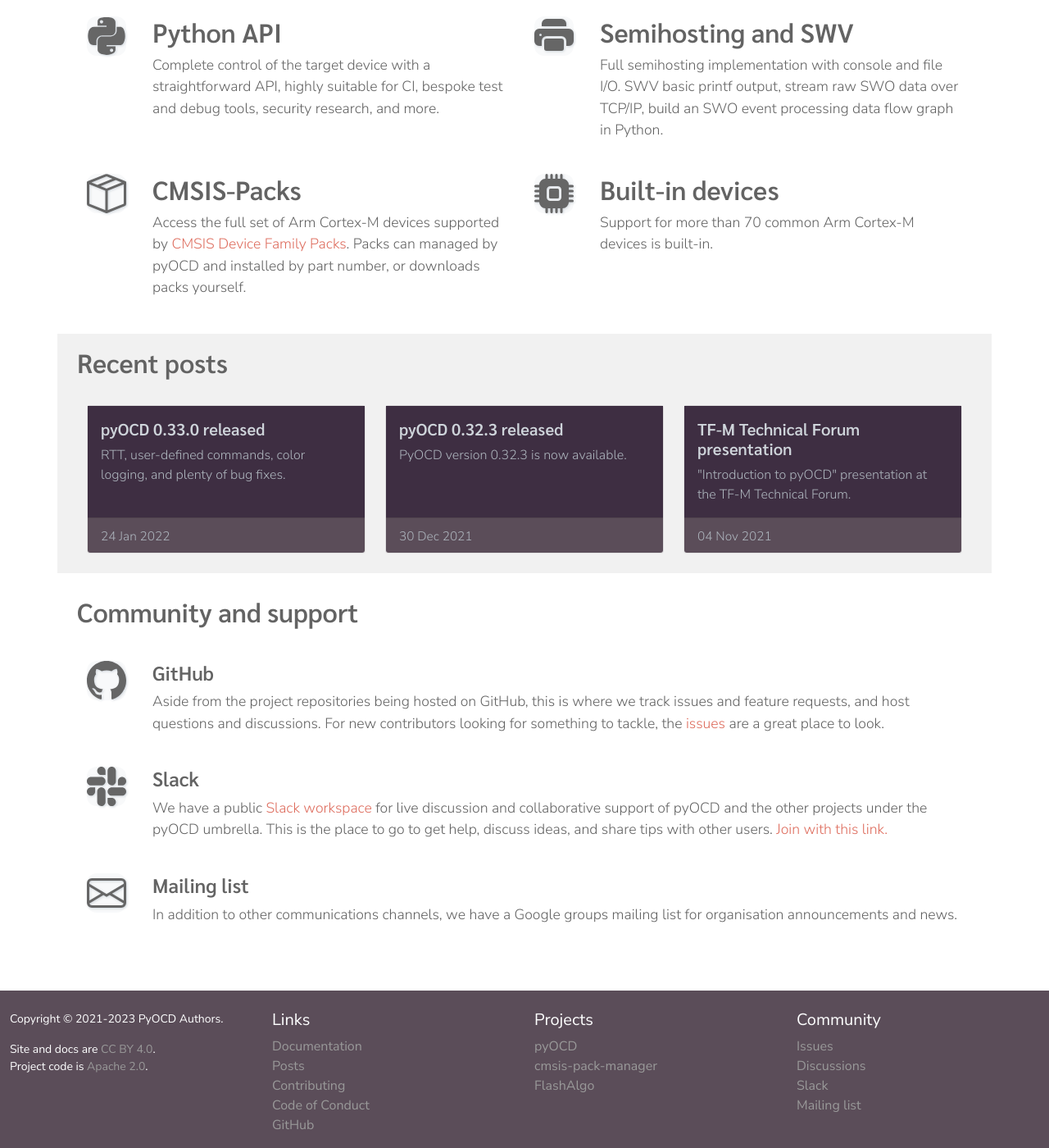
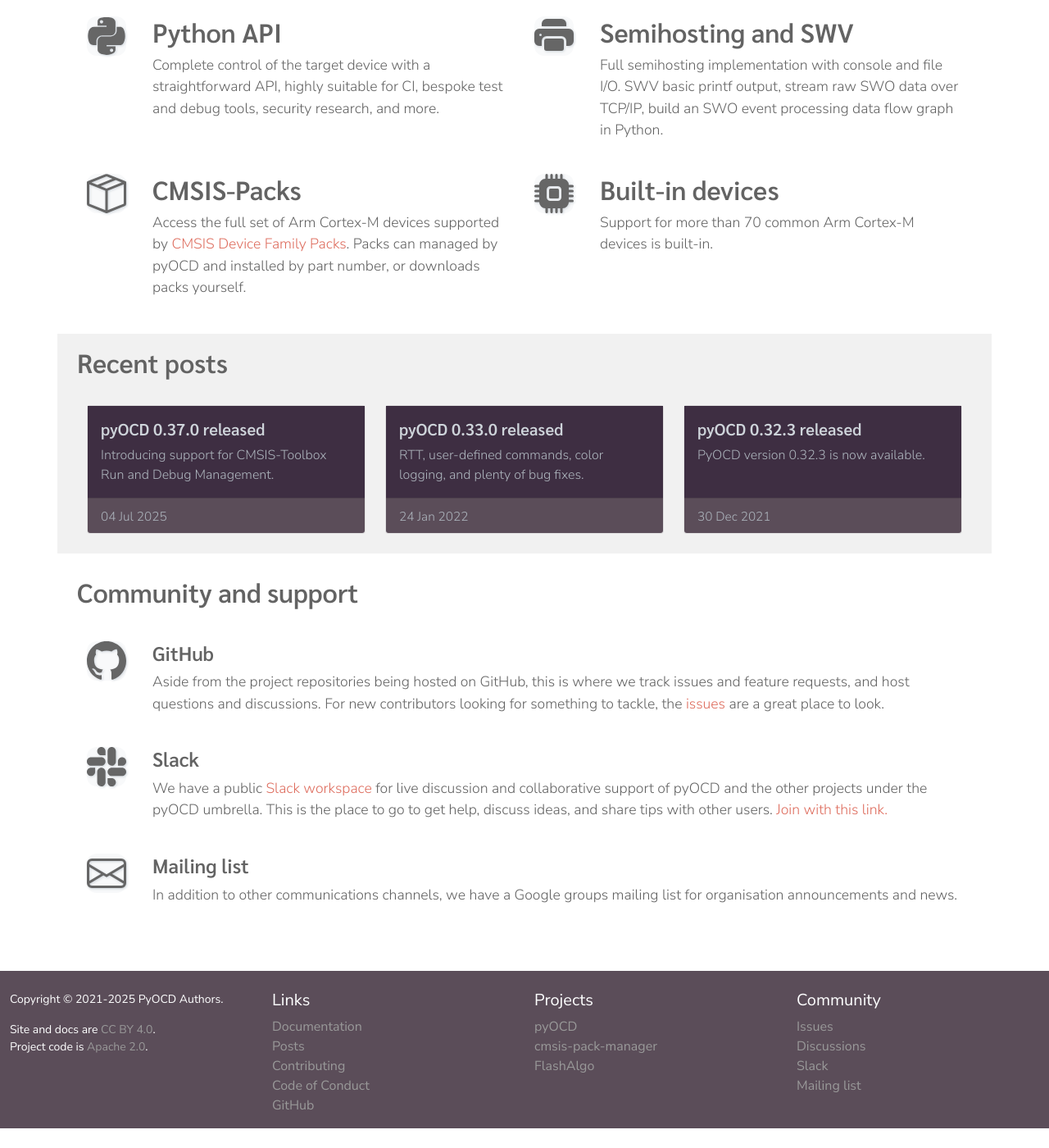
Before and after one commit to pyocd/pyocd-website-source, a Jekyll site: the page built from index.md, in a window 1280 px wide and 1400 px high, scrolled down 684 px. Shown: the whole window at 82% size. Built offline with Jekyll 4.4.1, drawn with Linux system fonts in a browser that asks for light colours; after the commit the page ends 2060 px from its top, so only the background shows below that; part of the change alters nothing that is shown.

Commit message:
posts: add pyocd v0.37.0 release (#1)

````diff
--- a/_includes/footer.html
+++ b/_includes/footer.html
@@ -2,7 +2,7 @@
   <div class="row row-cols-1 row-cols-sm-2 row-cols-md-4 pt-4">
     <div class="col-3">
       <p class="small">
-          Copyright &copy; 2021-2023 PyOCD Authors.
+          Copyright &copy; 2021-2025 PyOCD Authors.
       </p>
       <p class="small">
         Site and docs are <a href="https://creativecommons.org/licenses/by/4.0/">CC BY 4.0</a>.<br/>
--- /dev/null
+++ b/_posts/2025-07-04-pyocd-0.37.0-released.md
@@ -0,0 +1,104 @@
+---
+title: "pyOCD 0.37.0 released"
+date: 2025-07-04
+categories:
+  - release
+tags:
+  - news
+  - release
+  - release-patch
+  - pyocd
+author: Teo Mahnic
+excerpt: "Introducing support for CMSIS-Toolbox Run and Debug Management."
+---
+
+Version 0.37.0 of pyOCD has just been released and is available from PyPI. It's been several months since a feature
+release, and this one includes a major new addition. Some smaller changes and bug fixes have also been
+included in this release. The complete list is shown below.
+
+To upgrade pyOCD, just run `pip`:
+
+```
+pip install --upgrade pyocd
+```
+
+This release marks a significant milestone by introducing a built-in support for [CMSIS-Toolbox Run and Debug Management](https://open-cmsis-pack.github.io/cmsis-toolbox/YML-CBuild-Format/#run-and-debug-management),
+enabling a standardized, YAML-driven workflow for specifying debug targets. By passing the new `--cbuild-run`
+command-line option followed by the path to a `*.cbuild-run.yml` file, the following is imported directly into the
+active debug session:
+- target selection,
+- flash algorithms,
+- memory layout description,
+- device debug topology,
+- debug sequences
+
+Because each YAML file fully describes a single target type, explicit use of `--target` is no longer required.
+This implementation integrates seamlessly with [Arm CMSIS Debugger](https://marketplace.visualstudio.com/items?itemName=Arm.vscode-cmsis-debugger)
+extension for VS Code, streamlining end-to-end debug setup for CMSIS-Pack based projects.
+
+Thanks again to all the contributors who helped make this release possible! ❤️
+
+[v0.37.0 on GitHub](https://github.com/pyocd/pyOCD/releases/tag/v0.37.0) \
+[v0.37.0 on PyPI](https://pypi.org/project/pyocd/0.37.0)
+
+----
+
+## Important note
+With this release, Python 3.7 is no longer supported. The minimum Python version is now 3.8.0.
+
+## Improvements
+- [CMSIS-Toolbox Run and Debug Management](https://open-cmsis-pack.github.io/cmsis-toolbox/YML-CBuild-Format/#run-and-debug-management) integration:
+    - add a `--cbuild-run` option across subcommands
+    - select target based on `cbuild-run`
+    - debugger-clock setting from `cbuild-run`
+    - default memory map
+    - primary-core and GDB server port selection based on `cbuild-run`
+- GDB server:
+    - add option for stetting soft breakpoints as hard
+    - add option for resetting and running the target without halting
+    - stricter `qC` command handling (@tlyu)
+- Coresight:
+    - add `apid` handling
+    - add AP CSW register SPROT bit handling
+    - fix offset for APv2 in discovery step
+- Loader: generate reset when loading to RAM
+- RTOS: add hint for Zephyr’s thread info configuration
+- RTT: allow no down-channels (@laurensmiers)
+- Debug sequence: increase robustness
+- Memory map: add `pname` based filtering
+- Probe: filter out Cypress KitProg3 bridge
+
+## Fixes
+- Fix progress bar reprinting the same value when no progress is made
+- Typing: fix typing of chip_erase from bool to str (@NilsIrl)
+- pytest: use assert_not_called instead of not_called
+- target: disable reads of erased sectors if Verify function is provided in the algorithm
+- flash:
+    - disable builder double buffering by default
+    - write XPSR register on init on Cortex-M devices
+
+## Targets
+- Add MPS2 AN521 target
+- Add Ambiq Apollo3 target and NM180410 board (@joshua-nmi)
+- Add RP2350 target (@konkers)
+- Add nRF54L15 target (@maxd-nordic)
+- Add STM32H750 target (@nattgris)
+- Add HC32F115/155/334/467/472 targets (@wuze)
+- Update HC32F448/45x/460/4A0(2) targets (@wuze)
+- Fix sector size and RDP check on STM32H743 and H723 (@nattgris)
+
+## Other
+- Docs:
+    - fix incorrect documentation for default GDB server port (@FredeHoey)
+    - document `cbuild-run` support
+    - enhance load subcommand guidance
+- CI:
+    - drop Python 3.7 and add 3.12 and 3.13
+    - update upload-artifact following deprecation
+    - update CodeQL workflow
+    - add workflow for generating standalone binaries using PyInstaller
+- Session: add missing return in UserScriptFunctionProxy
+- Optional use of libusb-package with fallback to pyusb (@dvzrv)
+
+
+[**View Full Changelog**](https://github.com/pyocd/pyOCD/compare/v0.36.0...v0.37.0)
--- a/index.md
+++ b/index.md
@@ -40,6 +40,7 @@ layout: home
     <div class="ms-3">
       <h2>Gdbserver</h2>
       <p>Debugging with gdb via command line or IDE. Supported by VSCode
+      <a href="https://marketplace.visualstudio.com/items?itemName=Arm.vscode-cmsis-debugger">Arm CMSIS Debugger</a>,
       <a href="https://marketplace.visualstudio.com/items?itemName=marus25.cortex-debug">Cortex-Debug</a>
       plugin and
       <a href="https://projects.eclipse.org/projects/iot.embed-cdt">Eclipse Embedded CDT</a>.</p>
````
